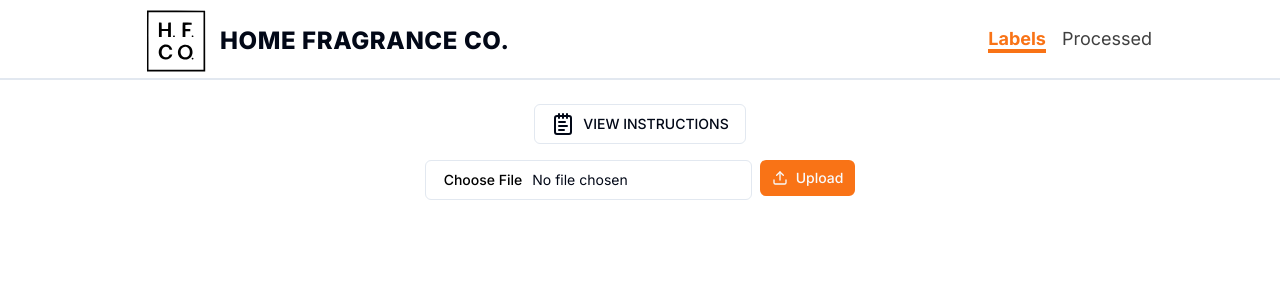
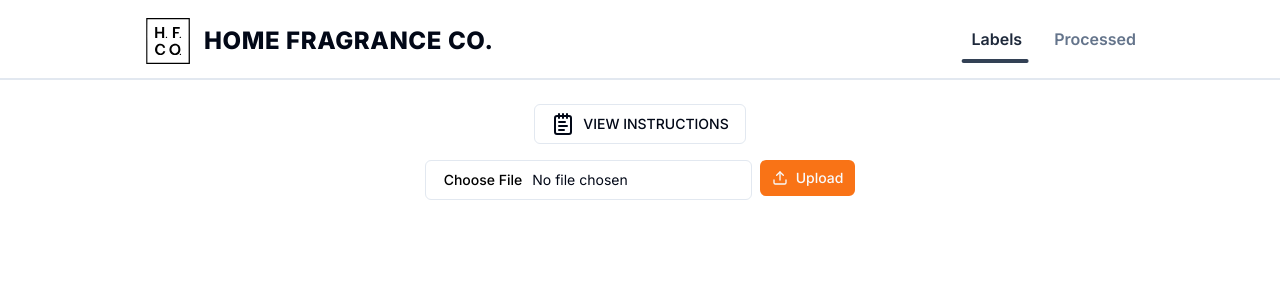
Before and after one commit to HOME-FRAGRANCE-CO/hfco-shipping, a Next.js app: page / in a window 1280 px wide. Shown: the top 300 px of the page. Built offline with nearby package versions, Linux system fonts and the light colour scheme.

Commit message:
feat: animated navbar

```diff
--- a/app/(main)/navbar.tsx
+++ /dev/null
@@ -1,56 +0,0 @@
-'use client';
-
-import Link from 'next/link';
-
-import { usePathname } from 'next/navigation';
-
-import { cn } from '@/lib/utils';
-
-export const Navbar = () => {
-  const pathname = usePathname();
-  return (
-    <nav className='flex items-center justify-center gap-4'>
-      <Link
-        href='/'
-        className={cn(
-          'group relative text-lg text-neutral-700 hover:text-slate-400',
-          {
-            'font-bold text-orange-500 hover:text-orange-500': pathname === '/',
-          },
-        )}
-      >
-        LABELS
-        <span
-          className={cn(
-            'absolute bottom-0 left-0 h-1 w-full origin-left scale-x-0 transform bg-slate-400 transition-transform duration-150 ease-in-out group-hover:scale-x-100 group-hover:bg-slate-400',
-            {
-              'scale-x-100 bg-orange-500 group-hover:bg-orange-500':
-                pathname === '/',
-            },
-          )}
-        />
-      </Link>
-      <Link
-        href='/processed'
-        className={cn(
-          'group relative text-lg text-neutral-700 hover:text-slate-400',
-          {
-            'font-bold text-orange-500 hover:text-orange-500':
-              pathname === '/processed',
-          },
-        )}
-      >
-        PROCESSED
-        <span
-          className={cn(
-            'absolute bottom-0 left-0 h-1 w-full origin-left scale-x-0 transform bg-slate-400 transition-transform duration-150 ease-in-out group-hover:scale-x-100 group-hover:bg-slate-400',
-            {
-              'scale-x-100 bg-orange-500 group-hover:bg-orange-500':
-                pathname === '/processed',
-            },
-          )}
-        />
-      </Link>
-    </nav>
-  );
-};
--- a/components/layout/header.tsx
+++ b/components/layout/header.tsx
@@ -1,5 +1,4 @@
 import { Navbar } from '@/components/layout/navbar';
-
 import Image from 'next/image';
 
 export const Header = () => {
@@ -7,7 +6,7 @@ export const Header = () => {
     <header className='h-20 w-full border-b-2 border-slate-200 px-4'>
       <div className='mx-auto flex h-full items-center justify-between lg:max-w-screen-lg'>
         <div className='flex items-center gap-x-3 pb-7 pl-4 pt-8'>
-          <Image src='/logo.svg' height={64} width={64} alt='HFCo.' />
+          <Image src='/logo.svg' height={48} width={48} alt='HFCo.' />
           <h1 className='text-2xl font-extrabold tracking-wide'>
             HOME FRAGRANCE CO.
           </h1>
--- a/components/layout/navbar.tsx
+++ b/components/layout/navbar.tsx
@@ -1,56 +1,126 @@
 'use client';
 
+import { cn } from '@/lib/utils';
+import { useEffect, useRef, useState } from 'react';
+import { usePathname } from 'next/navigation';
 import Link from 'next/link';
+import type { FocusEvent, PointerEvent, CSSProperties } from 'react';
 
-import { usePathname } from 'next/navigation';
+type Link = { label: string; href: string };
 
-import { cn } from '@/lib/utils';
+export function Navbar(): JSX.Element {
+  const pathname = usePathname();
 
-export const Navbar = () => {
-  const pathname = usePathname();
+  const [links] = useState<Link[]>([
+    { label: 'Labels', href: '/' },
+    { label: 'Processed', href: '/processed' },
+  ]);
+
+  const [selectedLinkIndex, setSelectedLinkIndex] = useState(
+    links.findIndex((link) => link.href === pathname) || 0,
+  );
+
+  const [linkRefs, setLinkRefs] = useState<Array<HTMLAnchorElement | null>>([]);
+  const [hoveredLinkIndex, setHoveredLinkIndex] = useState<number | null>(null);
+  const [hoveredRect, setHoveredRect] = useState<DOMRect | null>(null);
+  const [isInitialHoveredElement, setIsInitialHoveredElement] = useState(true);
+
+  const navRef = useRef<HTMLDivElement>(null);
+  const isInitialRender = useRef(true);
+
+  useEffect(() => {
+    setLinkRefs((prev) => prev.slice(0, links.length));
+  }, [links.length]);
+
+  useEffect(() => {
+    const newIndex = links.findIndex((link) => link.href === pathname) || 0;
+    setSelectedLinkIndex(newIndex);
+  }, [pathname, links]);
+
+  const navRect = navRef.current?.getBoundingClientRect();
+  const selectedRect = linkRefs[selectedLinkIndex]?.getBoundingClientRect();
+
+  const onLeaveLinks = () => {
+    setIsInitialHoveredElement(true);
+    setHoveredLinkIndex(null);
+  };
+
+  const onEnterLink = (
+    e: PointerEvent<HTMLAnchorElement> | FocusEvent<HTMLAnchorElement>,
+    i: number,
+  ) => {
+    if (!e.target || !(e.target instanceof HTMLAnchorElement)) return;
+
+    setHoveredLinkIndex((prev) => {
+      if (prev != null && prev !== i) {
+        setIsInitialHoveredElement(false);
+      }
+      return i;
+    });
+    setHoveredRect(e.target.getBoundingClientRect());
+  };
+
+  const hoverStyles: CSSProperties = { opacity: 0 };
+  if (navRect && hoveredRect) {
+    hoverStyles.transform = `translate3d(${hoveredRect.left - navRect.left}px,${
+      hoveredRect.top - navRect.top
+    }px,0px)`;
+    hoverStyles.width = hoveredRect.width;
+    hoverStyles.height = hoveredRect.height;
+    hoverStyles.opacity = hoveredLinkIndex != null ? 1 : 0;
+    hoverStyles.transition = isInitialHoveredElement
+      ? `opacity 150ms`
+      : `transform 150ms 0ms, opacity 150ms 0ms, width 150ms`;
+  }
+
+  const selectStyles: CSSProperties = { opacity: 0 };
+  if (navRect && selectedRect) {
+    selectStyles.width = selectedRect.width * 0.8;
+    selectStyles.transform = `translateX(calc(${
+      selectedRect.left - navRect.left
+    }px + 10%))`;
+    selectStyles.opacity = 1;
+    selectStyles.transition = isInitialRender.current
+      ? `opacity 150ms 150ms`
+      : `transform 150ms 0ms, opacity 150ms 150ms, width 150ms`;
+
+    isInitialRender.current = false;
+  }
+
   return (
-    <nav className='flex items-center justify-center gap-4'>
-      <Link
-        href='/'
-        className={cn(
-          'group relative text-lg text-neutral-700 hover:text-slate-400',
-          {
-            'font-bold text-orange-500 hover:text-orange-500': pathname === '/',
-          },
-        )}
-      >
-        Labels
-        <span
+    <nav
+      ref={navRef}
+      className='relative z-0 flex flex-shrink-0 items-center justify-center py-2'
+      onPointerLeave={onLeaveLinks}
+    >
+      {links.map((item, i) => (
+        <Link
+          key={i}
+          href={item.href}
           className={cn(
-            'absolute bottom-0 left-0 h-1 w-full origin-left scale-x-0 transform bg-slate-400 transition-transform duration-150 ease-in-out group-hover:scale-x-100 group-hover:bg-slate-400',
+            'text-md text-md relative z-20 flex h-8 cursor-pointer select-none items-center rounded-md bg-transparent px-4 font-semibold text-slate-500 transition-colors',
             {
-              'scale-x-100 bg-orange-500 group-hover:bg-orange-500':
-                pathname === '/',
+              'text-slate-800':
+                hoveredLinkIndex === i || selectedLinkIndex === i,
             },
           )}
-        />
-      </Link>
-      <Link
-        href='/processed'
-        className={cn(
-          'group relative text-lg text-neutral-700 hover:text-slate-400',
-          {
-            'font-bold text-orange-500 hover:text-orange-500':
-              pathname === '/processed',
-          },
-        )}
-      >
-        Processed
-        <span
-          className={cn(
-            'absolute bottom-0 left-0 h-1 w-full origin-left scale-x-0 transform bg-slate-400 transition-transform duration-150 ease-in-out group-hover:scale-x-100 group-hover:bg-slate-400',
-            {
-              'scale-x-100 bg-orange-500 group-hover:bg-orange-500':
-                pathname === '/processed',
-            },
-          )}
-        />
-      </Link>
+          ref={(el) => {
+            if (el) linkRefs[i] = el;
+          }}
+          onPointerEnter={(e) => onEnterLink(e, i)}
+          onFocus={(e) => onEnterLink(e, i)}
+        >
+          {item.label}
+        </Link>
+      ))}
+      <div
+        className='absolute left-0 top-0 z-10 rounded-md bg-gray-200 transition-[width]'
+        style={hoverStyles}
+      />
+      <div
+        className='absolute bottom-0 left-0 z-10 h-1 rounded-full bg-slate-700'
+        style={selectStyles}
+      />
     </nav>
   );
-};
+}
```
